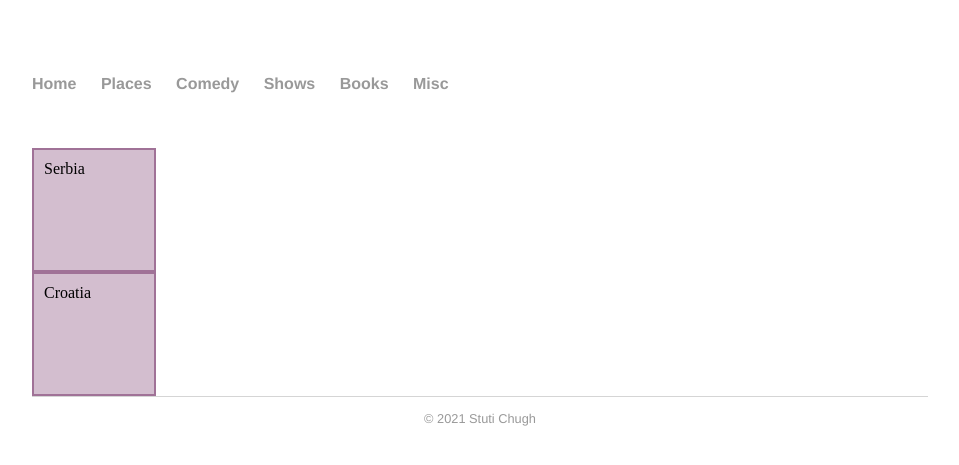
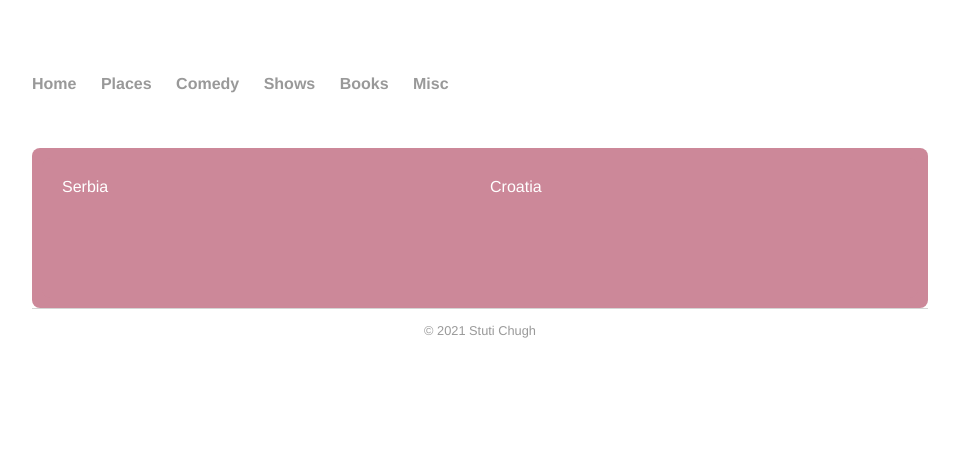
Before and after one commit to stutichugh/stutichugh.github.io, a Jekyll site: the page built from places.html, in a window 1280 px wide. Shown: the top 465 px of the page, without its empty margins (160-1119 px from the left). Built offline with Jekyll 4.4.1, drawn with Linux system fonts in a browser that asks for light colours.

Commit message:
made changes

```diff
--- a/books.html
+++ b/books.html
@@ -15,6 +15,5 @@ I find it so hard to believe that this was Lapena's suspense debut. It's so good
 <b>My rating:</b> <a href="https://www.goodreads.com/review/show/2486787537">4 of 5 stars</a><br /><br />
 The trailer made me grab this from the library. I guess so I can also be one of those people who say-‘nice movie but the book was better😏’ hehe. Nevertheless excited to see this in the theatres when it comes out. Good plot. Without giving out any spoilers I do have to say though it had too many elements of a cliche thriller all thrown in together like they did in pretty little liars but hey, just like I stuck around till the end with PLL, I also read this book till the very end. I don’t know if it was author’s intention but I felt that throughout the book the 3 characters were competing for being the most disliked by the reader. For me in the beginning it was Stephanie, halfway through it was Emily, for a minute there towards the end it was Sean. And finally it was none of them I think. I was both impressed by Emily’s cunning and astute nature but also hated her for her lack of gratitude of her life and other things I won’t mention to not give any spoilers. I still can’t figure which emotion was stronger though- being in awe of her wit or dislike for her evil selfishness. Looking forward to watching this movie now
 <br/><br/>
-<a href="https://www.goodreads.com/review/list/83664316-stuti-chugh">View all my reviews</a>
 </p>
 </div>
--- a/css/main.css
+++ b/css/main.css
@@ -44,7 +44,7 @@ footer {
     font-size: .8em;
 }
 
-}
+/* } */
           /* .container .box {
              display : flex;
             flex-direction : row;
@@ -71,25 +71,35 @@ footer {
     background:#cc8899;
     color:white;
     /* border: 2px solid yellow; */
-} */
+
 
 /* .flex-child:first-child {
     margin-right: 20px;
 } */
 
 .container {
-  border: 5px solid rgb(111,41,97);
+  /* border: 5px solid rgb(111,41,97); */
   border-radius: .5em;
   padding: 10px;
-  display: inline-flex;
+  /* display: inline-flex; */
+  display: flex;
+  flex: 1;
+  font-family:'Helvetica', 'Arial', 'Sans-Serif';
+  background:#cc8899;
+  color:white;
+  justify-content: space-between;
 }
 
 .item {
-  width: 100px;
+  width: 200px;
   height: 100px;
   padding: 10px;
-  background-color: rgba(111,41,97,.3);
-  border: 2px solid rgba(111,41,97,.5);
+  /* background-color: rgba(111,41,97,.3);
+  border: 2px solid rgba(111,41,97,.5); */
+  flex: 1;
+  font-family:'Helvetica', 'Arial', 'Sans-Serif';
+  background: #cc8899;
+  color:white;
 }
 
 ul {
```
